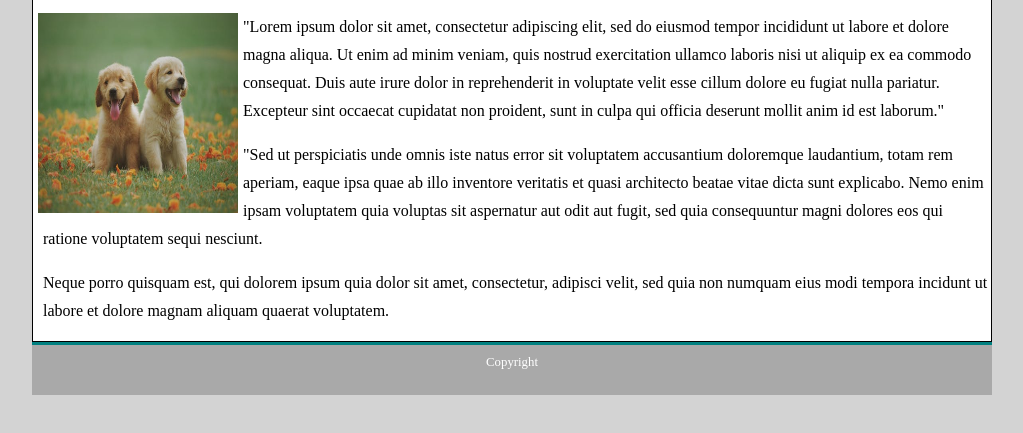
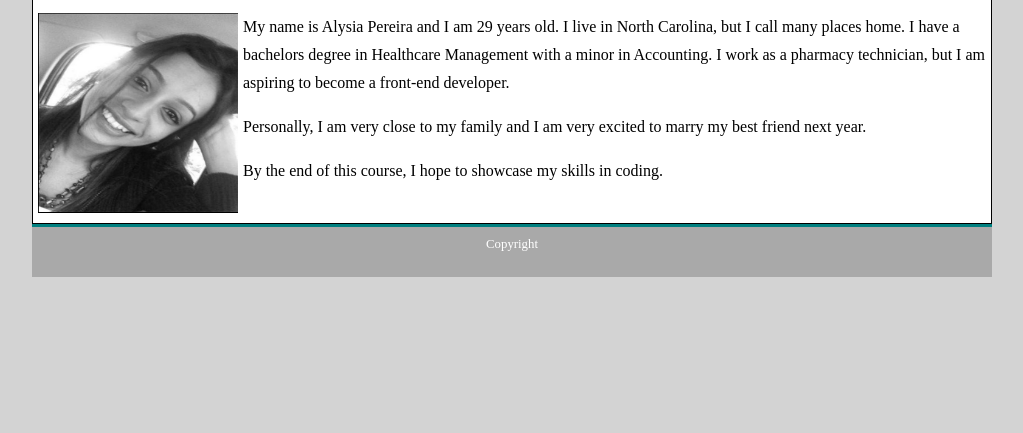
Before and after one commit to apereira91/apereira91.github.io, a plain HTML site: page index.html in a window 1280 px wide. Shown: the part 145-578 px from the top of the page, without its empty margins (16-1039 px from the left). Drawn offline with Linux system fonts and the light colour scheme.

Commit message:
Re-submitting Homework assignment 1

```diff
--- a/assets/css/style.css
+++ b/assets/css/style.css
@@ -70,10 +70,11 @@ a {
 a:hover {
     color: purple;
 }
-#dog {
+#me {
     margin-right: 5px;
     float: left;
     margin-left: 5px;
+    margin-bottom: 10px;
 }
 div#main {
     background-color: white;
--- a/index.html
+++ b/index.html
@@ -21,13 +21,13 @@
     <div class="main">
       <h3>About Me</h3>
       <div>
-        <img id="dog" src="assets/images/dog.jpeg" alt="puppies">
+        <img id="me" src="assets/images/profile pic.JPG" alt="myself">
 
-        <p id="one">"Lorem ipsum dolor sit amet, consectetur adipiscing elit, sed do eiusmod tempor incididunt ut labore et dolore magna aliqua. Ut enim ad minim veniam, quis nostrud exercitation ullamco laboris nisi ut aliquip ex ea commodo consequat. Duis aute irure dolor in reprehenderit in voluptate velit esse cillum dolore eu fugiat nulla pariatur. Excepteur sint occaecat cupidatat non proident, sunt in culpa qui officia deserunt mollit anim id est laborum."</p>
+        <p id="one"> My name is Alysia Pereira and I am 29 years old. I live in North Carolina, but I call many places home. I have a bachelors degree in Healthcare Management with a minor in Accounting. I work as a pharmacy technician, but I am aspiring to become a front-end developer.</p>
 
-        <p id="two">"Sed ut perspiciatis unde omnis iste natus error sit voluptatem accusantium doloremque laudantium, totam rem aperiam, eaque ipsa quae ab illo inventore veritatis et quasi architecto beatae vitae dicta sunt explicabo. Nemo enim ipsam voluptatem quia voluptas sit aspernatur aut odit aut fugit, sed quia consequuntur magni dolores eos qui ratione voluptatem sequi nesciunt.</p>
+        <p id="two"> Personally, I am very close to my family and I am very excited to marry my best friend next year.</p>
 
-        <p>Neque porro quisquam est, qui dolorem ipsum quia dolor sit amet, consectetur, adipisci velit, sed quia non numquam eius modi tempora incidunt ut labore et dolore magnam aliquam quaerat voluptatem.</p>
+        <p> By the end of this course, I hope to showcase my skills in coding.</p>
 
       </div>
     </div>
```
Also changed, not shown: assets/images/profile pic.JPG (added).
